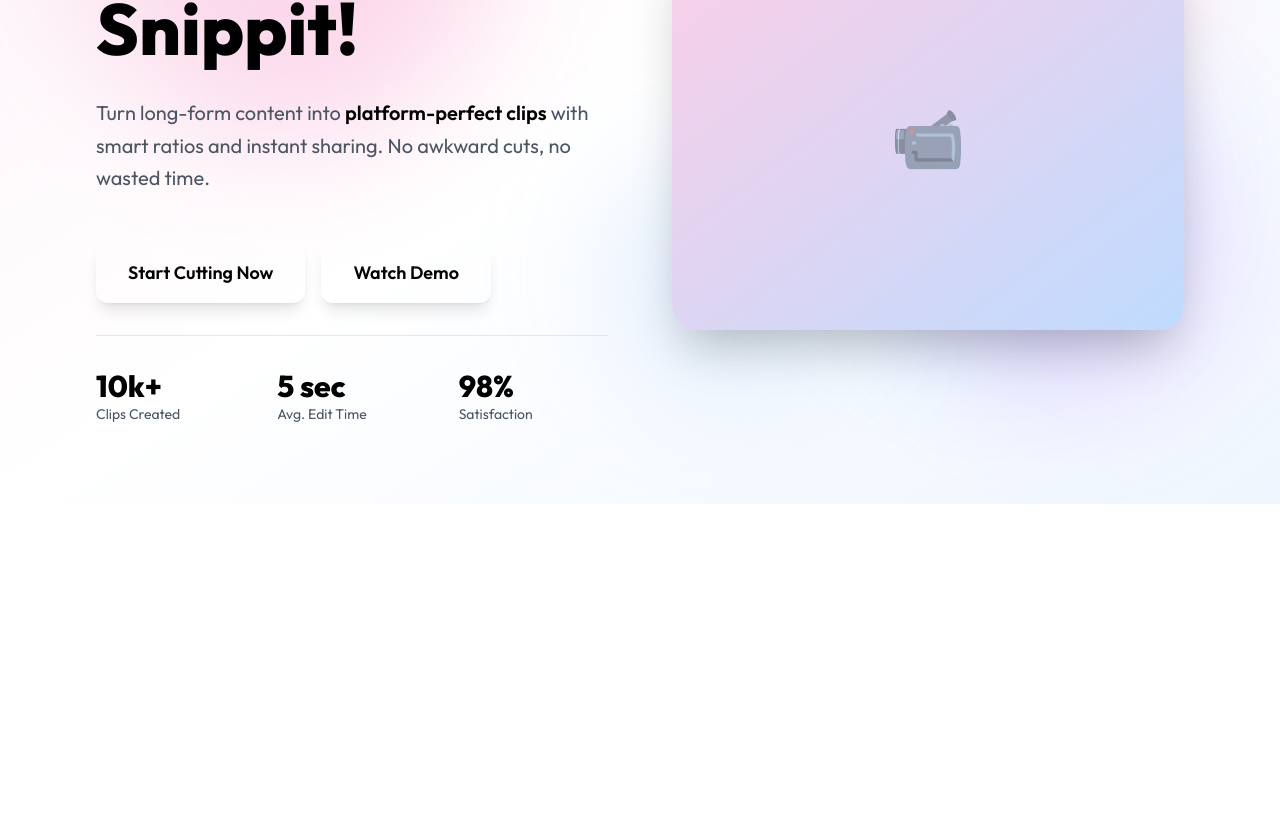
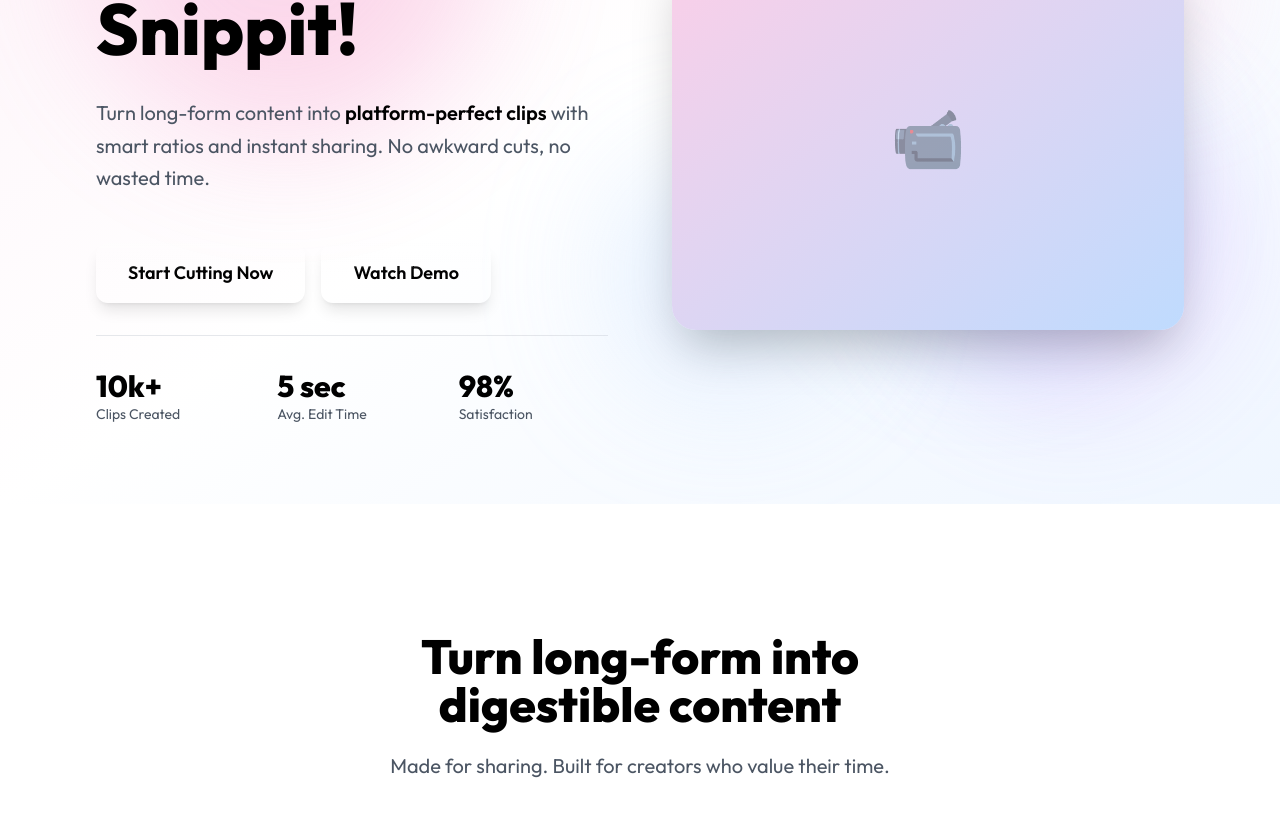
Before and after one commit to ceejt/snippit-landing-page, a React (Create React App) app: page / in a window 1280 px wide. Shown: the part 307-1122 px from the top of the page. Before the commit the page ends 811 px from the top, so only its background shows below. Built offline with nearby package versions, Linux system fonts and the light colour scheme; the HTML template or start-up script is replaced by a standard one.

Commit message:
Fixed ratio svg format and added features content.

```diff
--- a/src/components/Features.jsx
+++ b/src/components/Features.jsx
@@ -68,5 +68,27 @@
       },
     },
   };
+    return (
+        <section id="features" className="py-32 bg-white relative">
+            <div className="max-w-7xl mx-auto px-6 lg:px-12">
+        <motion.div
+          className="text-center mb-20"
+          initial={{ opacity: 0, y: 30 }}
+          whileInView={{ opacity: 1, y: 0 }}
+          viewport={{ once: true }}
+          transition={{ duration: 0.8 }}
+        >
+          <h2 className="text-5xl font-extrabold mb-6">
+            Turn long-form into<br />
+            <span className="text-gradient">digestible content</span>
+          </h2>
+          <p className="text-xl text-gray-600 max-w-2xl mx-auto">
+            Made for sharing. Built for creators who value their time.
+          </p>
+        </motion.div>
+            </div>
+        </section>
+
+    );
 };
 export default Features;
```
Also changed, not shown: src/components/assets/features-ratio.svg.
